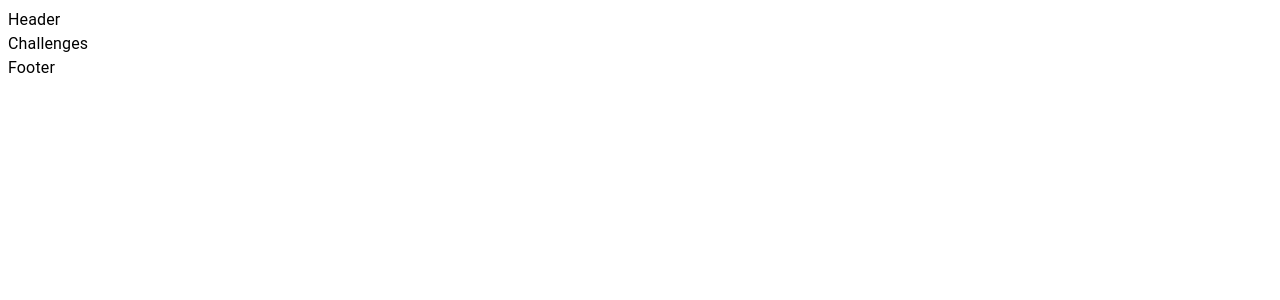
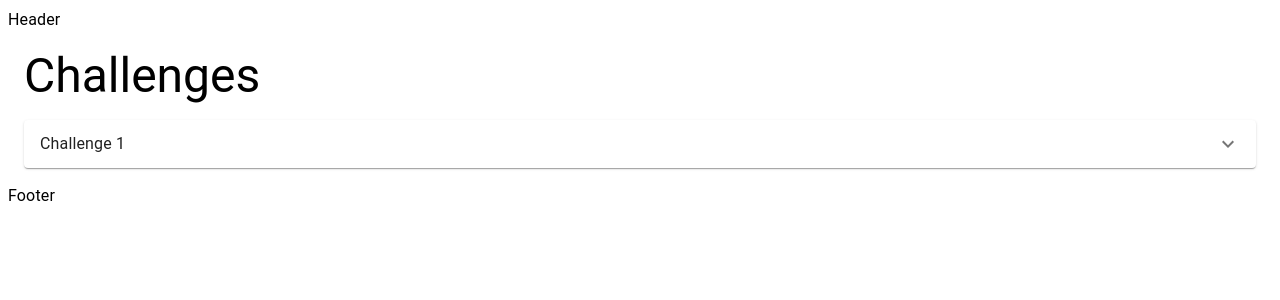
Before and after one commit to greatunihack/2021-greatunihack, a React (Create React App) app: page /dashboard/challenges in a window 1280 px wide. Shown: the top 300 px of the page. Built offline with nearby package versions, Linux system fonts and the light colour scheme.

Commit message:
create basic challenge page structure

```diff
--- a/src/pages/challenges/index.tsx
+++ b/src/pages/challenges/index.tsx
@@ -1,5 +1,34 @@
-import { Typography } from "@material-ui/core";
+import {
+    Accordion,
+    AccordionDetails,
+    AccordionSummary,
+    Box,
+    Typography
+} from "@material-ui/core";
+import ExpandMoreIcon from '@material-ui/icons/ExpandMore';
 
 export default function Challenges() {
-  return <Typography>Challenges</Typography>;
+  return (
+    <>
+      <Box m={2}>
+          <Typography variant="h3">Challenges</Typography>
+      </Box>
+      <Box m={2}>
+          <Accordion>
+              <AccordionSummary
+                expandIcon={<ExpandMoreIcon />}
+                aria-controls="panel1a-content"
+                id="panel1a-header"
+              >
+                  <Typography>Challenge 1</Typography>
+              </AccordionSummary>
+              <AccordionDetails>
+                  <Typography>
+                      Lorem ipsum dolor sit amet, consectetur adipiscing elit. Suspendisse malesuada lacus ex, sit amet blandit leo lobortis eget.
+                  </Typography>
+              </AccordionDetails>
+          </Accordion>
+      </Box>
+    </>
+  );
 }
```
